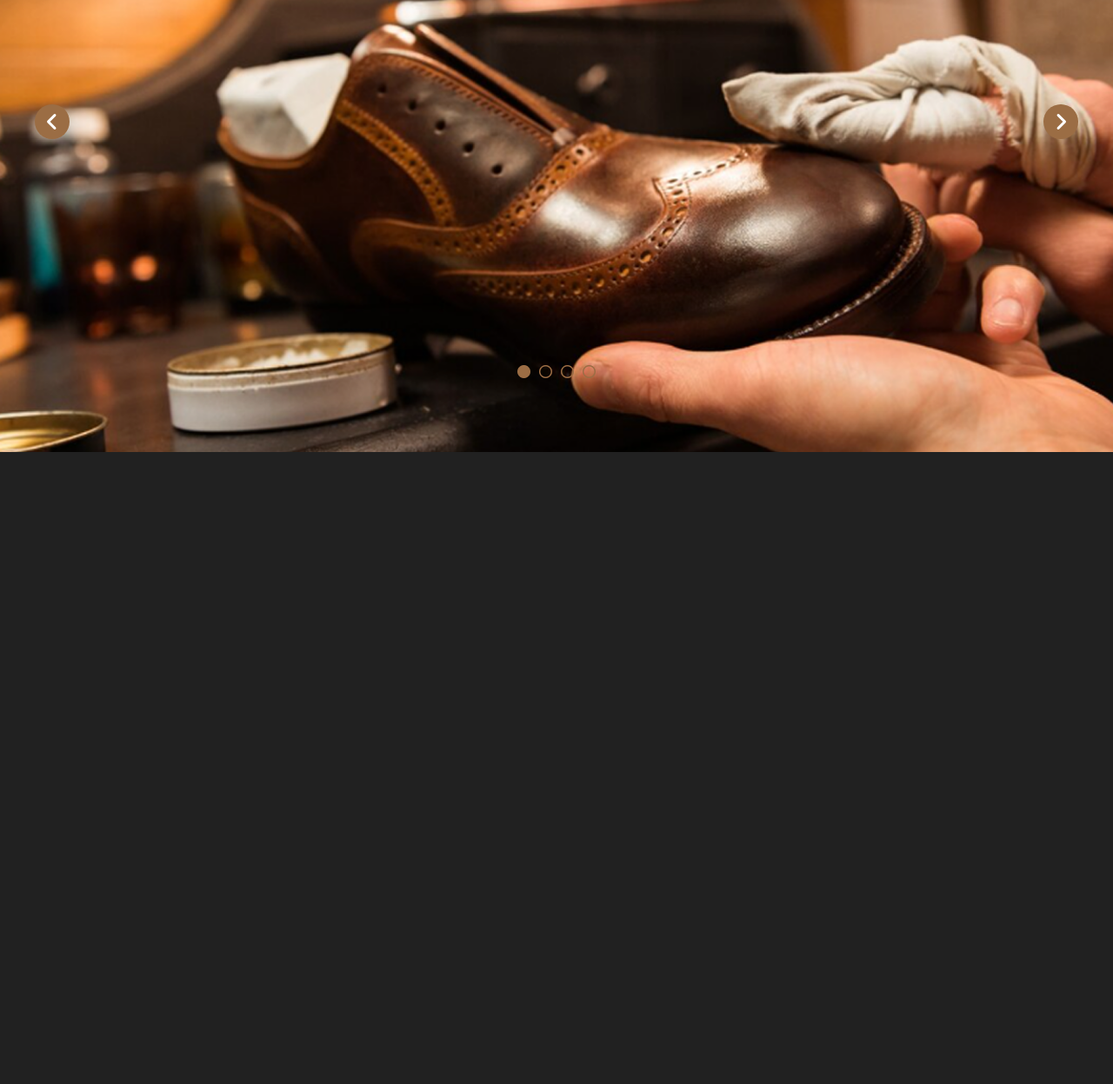
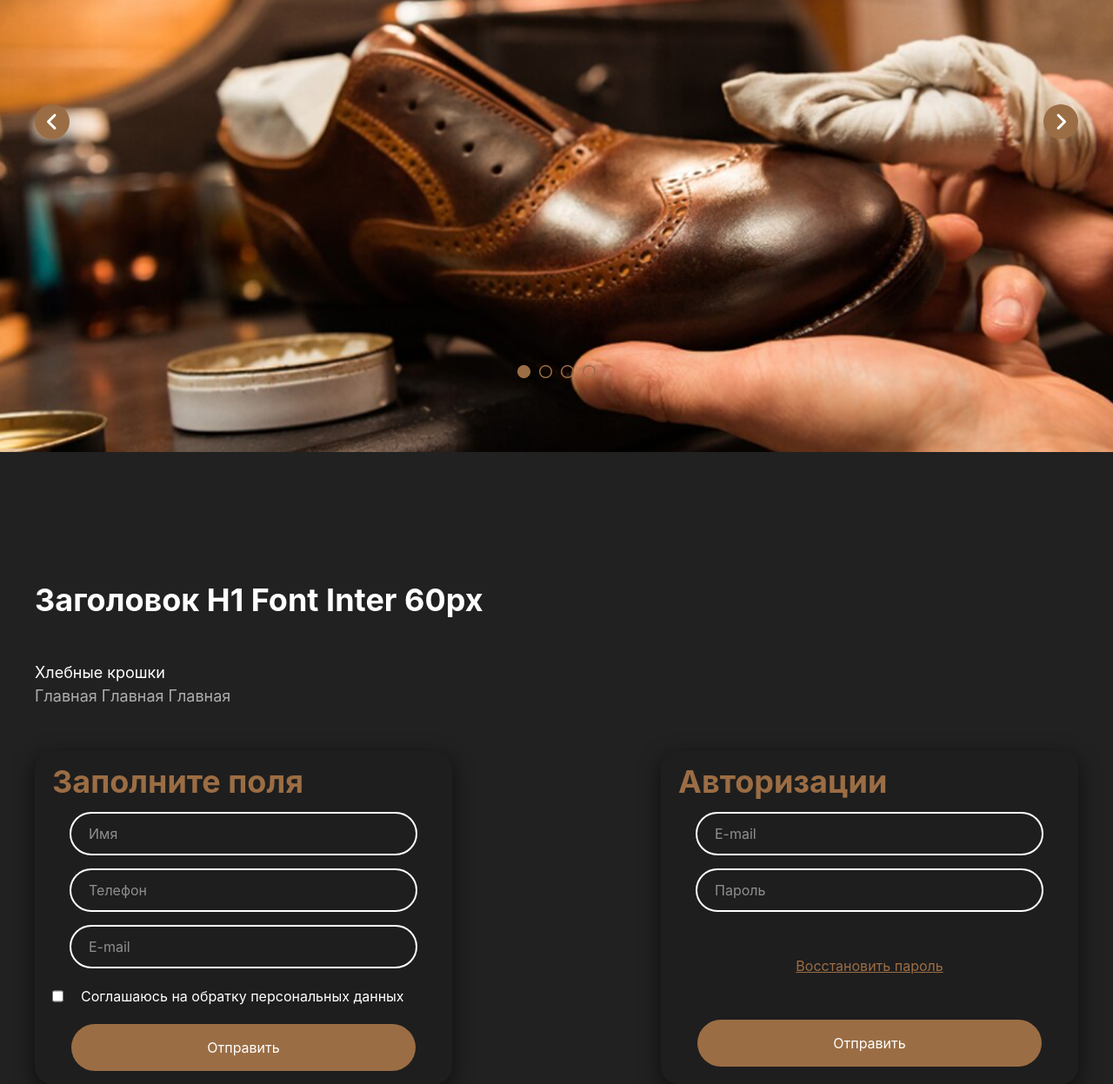
Before and after one commit to MuhammadzodaYunus/Third-Branch-HW, a website: page index.html in a window 1280 px wide. Shown: the part 338-1585 px from the top of the page at 87% size. Before the commit the page ends 858 px from the top, so only its background shows below. Drawn offline with nearby package versions, Linux system fonts and the light colour scheme; files that its build step writes are made by us from their sources.

Commit message:
feat: add a part in section by first-page

```diff
--- a/index.html
+++ b/index.html
@@ -43,9 +43,9 @@
         <nav class="bg-[#9B6D44] w-full p-[10px] mt-[10px]">
             <div class="max-w-[1200px] m-auto text-white">
                 <div class="flex items-center justify-center gap-10">
-                    <p>Главная</p>
-                    <p>Главная ∨</p>
-                    <p>Контентная страница</p>
+                    <a href="">Главная</a>
+                    <a href="">Главная ∨</a>
+                    <a href="">Контентная страница</a>
                 </div>
             </div>
         </nav>
@@ -65,10 +65,45 @@
                     </div>
                 </div>
                 <div class="flex justify-center relative lg:top-145 top-125">
-                    <img  src="./img.png/Group 3.png" alt="">
+                    <img src="./img.png/Group 3.png" alt="">
                 </div>
             </div>
 
+        </div>
+
+        <div class="max-w-[1200px] m-auto">
+            <h3 class="text-4xl font-bold mt-[150px] text-white">Заголовок H1 Font Inter 60px</h3>
+            <p class="text-[18px] text-white mt-[50px]">Хлебные крошки</p>
+            <p class="text-[18px] text-[#AEAEAE]">Главная Главная Главная</p>
+            <div class="flex justify-between mt-[50px]">
+                <div
+                    class="lg:w-[40%] w-[90%] m-auto lg:m-0 py-[15px] px-[20px] rounded-[20px] bg-[#1E1E1E] shadow-[0_7px_24px_0_#00000099]">
+                    <h3 class="text-4xl text-[#9B6D44] font-bold">Заполните поля</h3>
+                    <input type="text" placeholder="Имя"
+                        class="w-[400px] h-[50px] border-2 border-white rounded-[100px] p-[20px] text-white mt-[15px] block m-auto">
+                    <input type="tel" placeholder="Телефон"
+                        class="w-[400px] h-[50px] border-2 border-white rounded-[100px] p-[20px] text-white mt-[15px] block m-auto">
+                    <input type="email" placeholder="E-mail"
+                        class="w-[400px] h-[50px] border-2 border-white rounded-[100px] p-[20px] text-white mt-[15px] block m-auto">
+                    <div class="flex gap-5 mt-[20px]">
+                        <input type="checkbox">
+                        <p class="text-white">Соглашаюсь на обратку персональных данных</p>
+                    </div>
+                    <button
+                        class="block m-auto p-[15px] mt-[20px] bg-[#9B6D44] w-[90%] rounded-[100px] text-white">Отправить</button>
+                </div>
+                <div
+                    class="lg:w-[40%] w-[90%] m-auto lg:m-0 py-[15px] px-[20px] rounded-[20px] bg-[#1E1E1E] shadow-[0_7px_24px_0_#00000099]">
+                    <h3 class="text-4xl text-[#9B6D44] font-bold">Авторизации</h3>
+                    <input type="email" placeholder="E-mail"
+                        class="w-[400px] h-[50px] border-2 border-white rounded-[100px] p-[20px] text-white mt-[15px] block m-auto">
+                    <input type="password" placeholder="Пароль"
+                        class="w-[400px] h-[50px] border-2 border-white rounded-[100px] p-[20px] text-white mt-[15px] block m-auto">
+                   <button class="block m-auto text-[#9B6D44] underline mt-[50px]">Восстановить пароль</button>
+                    <button
+                        class="block m-auto p-[15px] mt-[50px] bg-[#9B6D44] w-[90%] rounded-[100px] text-white">Отправить</button>
+                </div>
+            </div>
         </div>
 
     </section>
```
